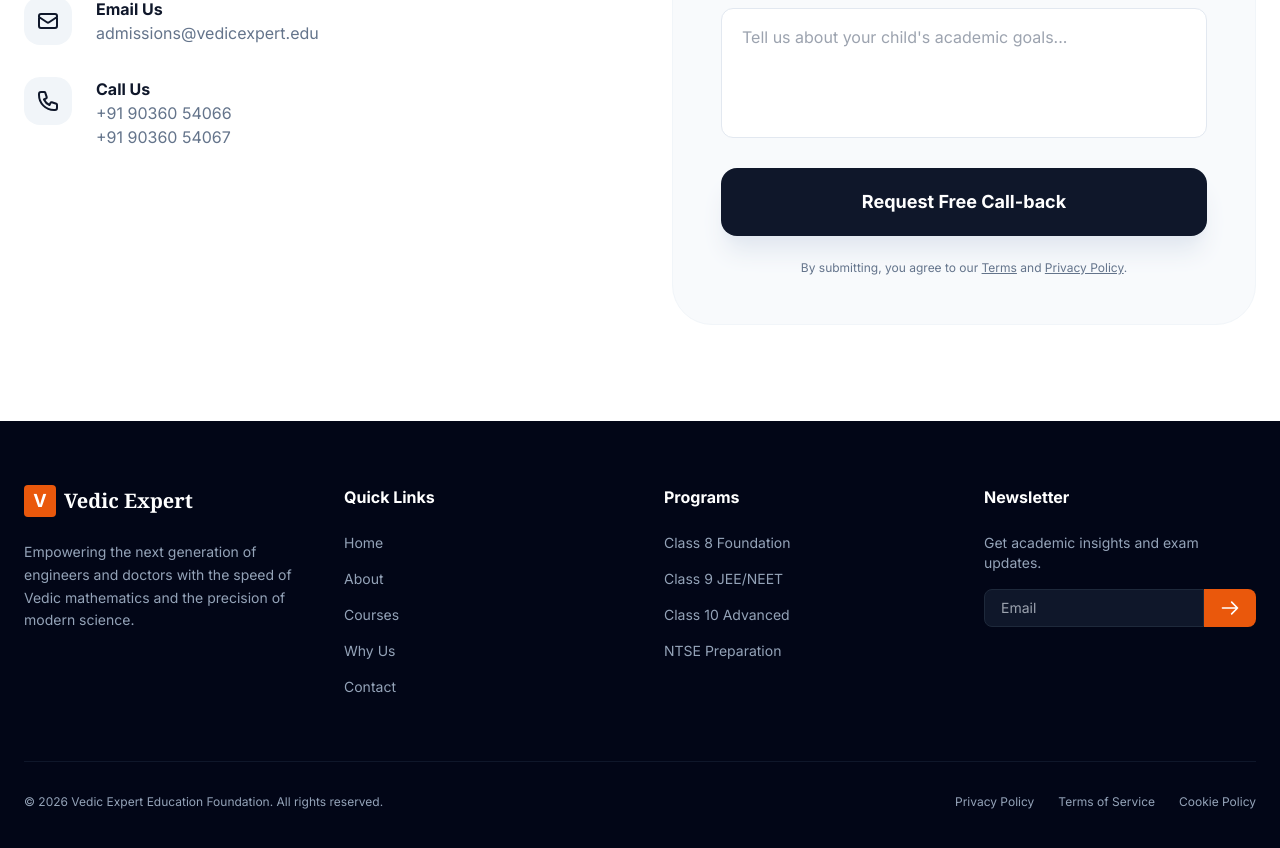
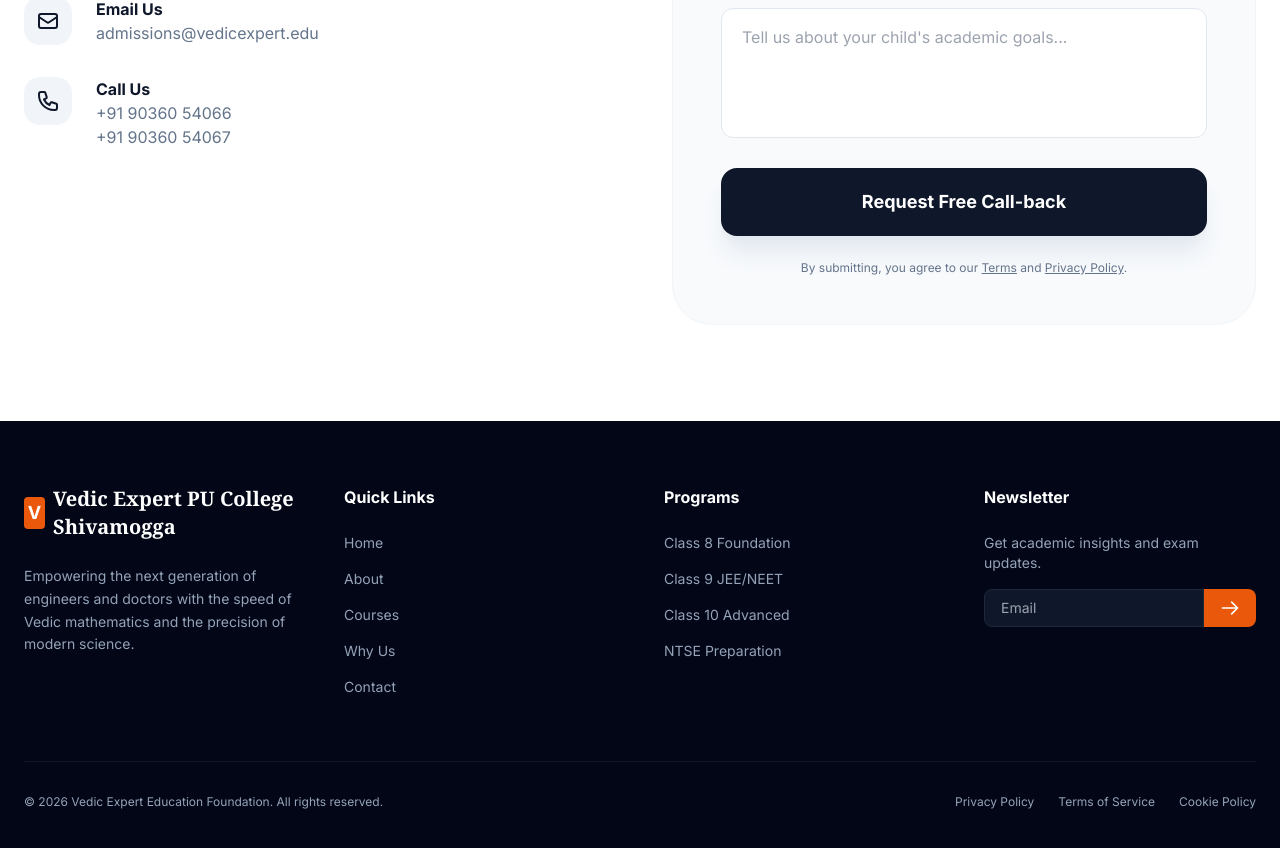
Before and after one commit to Neeraj-Mirji/vedicExpert, a React (Vite) app: page / in a window 1280 px wide. Shown: the part 3986-4834 px from the top of the page. Built offline with nearby package versions, Linux system fonts and the light colour scheme.

Commit message:
third commit

```diff
--- a/components/Footer.tsx
+++ b/components/Footer.tsx
@@ -10,7 +10,7 @@
           <div>
             <div className="flex items-center space-x-2 mb-6">
               <div className="w-8 h-8 bg-orange-600 rounded flex items-center justify-center text-white font-bold text-lg">V</div>
-              <span className="text-xl font-serif font-bold text-white">Vedic Expert</span>
+              <span className="text-xl font-serif font-bold text-white">Vedic Expert PU College Shivamogga</span>
             </div>
             <p className="text-sm leading-relaxed">
               Empowering the next generation of engineers and doctors with the speed of Vedic mathematics and the precision of modern science.
```
